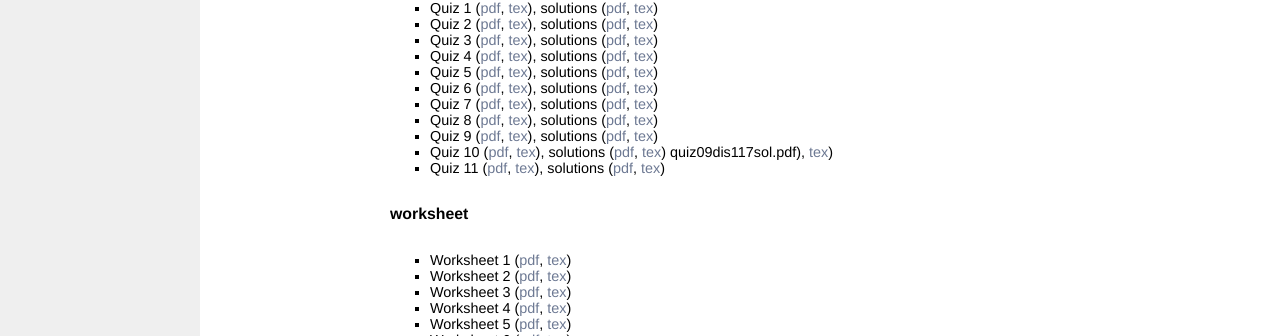
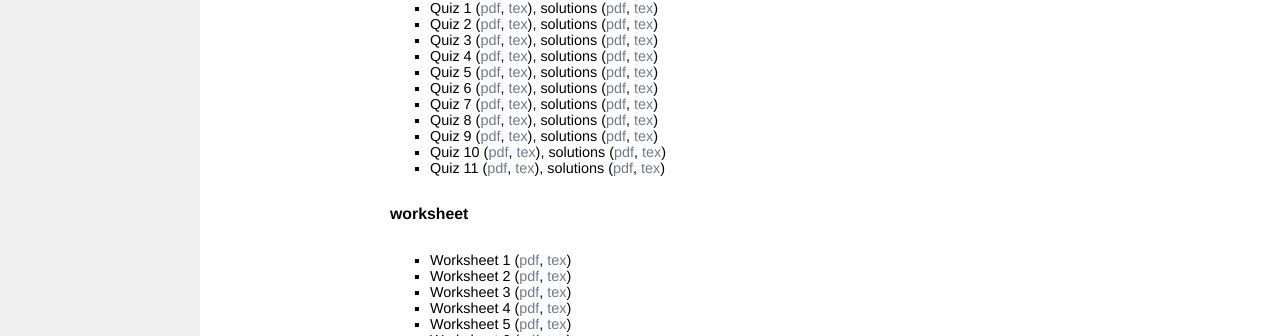
Before and after one commit to yiqunchen/kenhungkk.github.io, a Jekyll site: the page built from courses/math053/index.md, in a window 1280 px wide and 1233 px high. Shown: the part 539-875 px from the top of the window. Built offline with Jekyll 4.4.1, drawn with Linux system fonts in a browser that asks for light colours; nearby versions of some CDN libraries.

Commit message:
website typo fix

```diff
--- a/courses/math053/index.md
+++ b/courses/math053/index.md
@@ -34,7 +34,6 @@ title: Math 53 (Dis. 114 and 117)
 - Quiz 8 ([pdf](quiz08dis117.pdf), [tex](quiz08dis117.tex)), solutions ([pdf](quiz08dis117sol.pdf), [tex](quiz08dis117.tex))
 - Quiz 9 ([pdf](quiz09dis117.pdf), [tex](quiz09dis117.tex)), solutions ([pdf](quiz09dis117sol.pdf), [tex](quiz09dis117.tex))
 - Quiz 10 ([pdf](quiz10dis117.pdf), [tex](quiz10dis117.tex)), solutions ([pdf](quiz10dis117sol.pdf), [tex](quiz10dis117.tex))
-quiz09dis117sol.pdf), [tex](quiz09dis117.tex))
 - Quiz 11 ([pdf](quiz11dis117.pdf), [tex](quiz11dis117.tex)), solutions ([pdf](quiz11dis117sol.pdf), [tex](quiz11dis117.tex))
 
 # Worksheet
```
